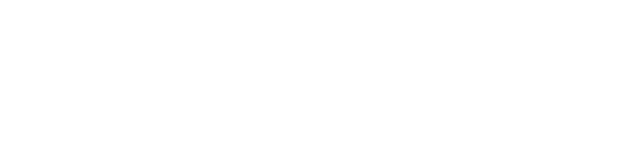
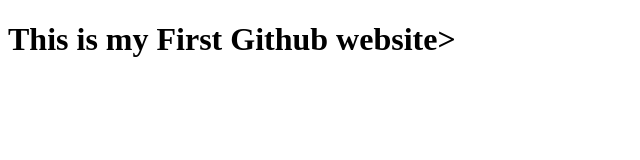
Before and after one commit to VijayJM/github-practice, a plain HTML site: page index.html in a window 1280 px wide. Shown: the whole page, without its empty margins (0-640 px from the left). Drawn offline with Linux system fonts and the light colour scheme.

Commit message:
Update index.html

```diff
--- a/index.html
+++ b/index.html
@@ -1 +1,10 @@
 <!DOCTYPE html>
+<html>
+  <head>
+  </head>
+  <body>
+    <h1> This is my First Github website> </h1>
+  </body>
+
+
+</html>
```
